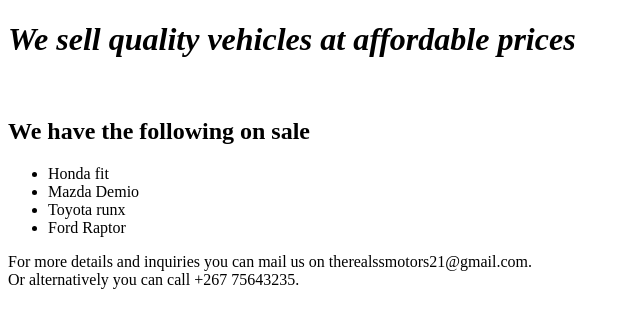
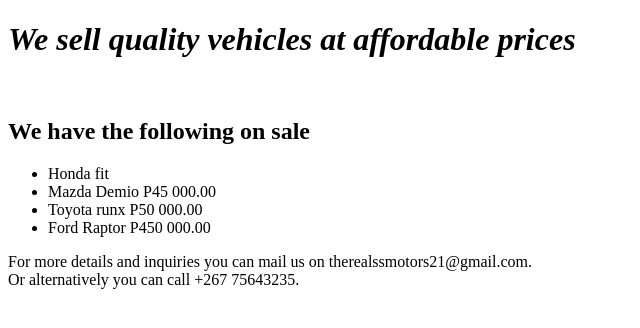
Before and after one commit to bida24-338/speedstar-motors, a plain HTML site: page file.html in a window 1280 px wide. Shown: the whole page, without its empty margins (0-640 px from the left). Drawn offline with Linux system fonts and the light colour scheme.

Commit message:
Index.html

```diff
--- a/file.html
+++ b/file.html
@@ -14,9 +14,9 @@
     <strong><h2>We have the following on sale</h2></strong>
     <ul> <!-- how comments are invoked-->
       <li>Honda fit</li>
-      <li>Mazda Demio</li>
-      <li>Toyota runx</li>
-      <li>Ford Raptor</li>
+      <li>Mazda Demio P45 000.00</li>
+      <li>Toyota runx P50 000.00</li>
+      <li>Ford Raptor P450 000.00</li>
     </ul>
     <p>
       For more details and inquiries you can mail us on therealssmotors21@gmail.com.
```
